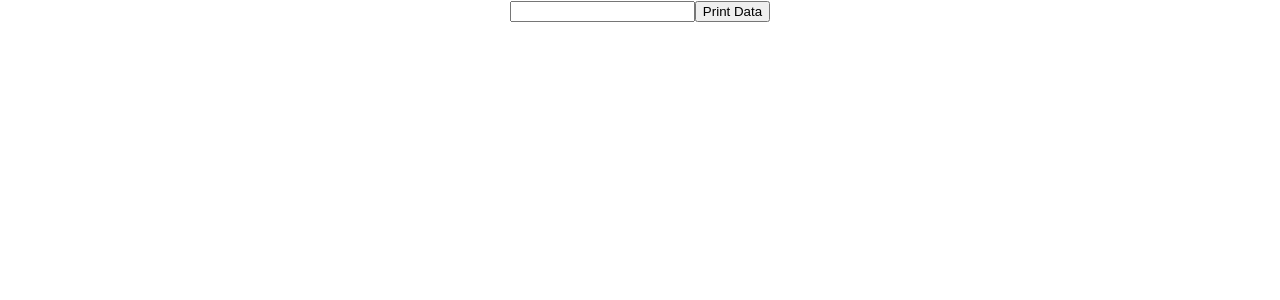
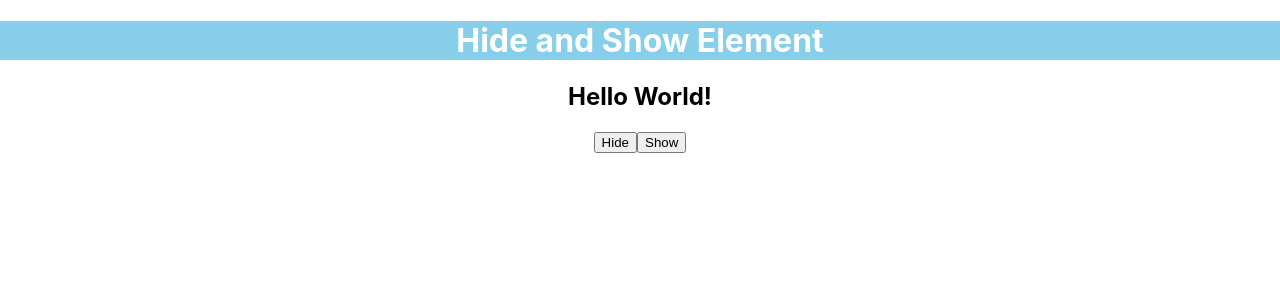
Before and after one commit to chandrabhanusonu/React-Example, a React (Create React App) app: page / in a window 1280 px wide. Shown: the top 300 px of the page. Built offline with nearby package versions, Linux system fonts and the light colour scheme.

Commit message:
Show and Hide

```diff
--- a/src/App.js
+++ b/src/App.js
@@ -2,26 +2,21 @@
 import './App.css';
 import React, { useState } from 'react';
 
+
 function App() {
-
-  const[data,setData] = useState(null);
-  const[print,setPrint] = useState(false);
-
-  function getData(val){
-    console.log(val.target.value);
-    setData(val.target.value);
-    setPrint(false);
-  }
-
+  const[status,setStatus] = useState(true);
   return (
     <div className="App">
+      <div>
+        <h1 style={{backgroundColor:"skyblue", color:"#fff"}}>Hide and Show Element</h1>
+      </div>
       {
-        print?
-        <h1>{data}</h1>
-        :null
+        status?
+        <h2>Hello World!</h2>:
+        null
       }
-      <input type="text" onChange={getData}/>
-      <button onClick={() => setPrint(true)}>Print Data</button>
+      <button onClick={() => setStatus(false)}>Hide</button>
+      <button onClick={() => setStatus(true)}>Show</button>
     </div>
 
   );
```
